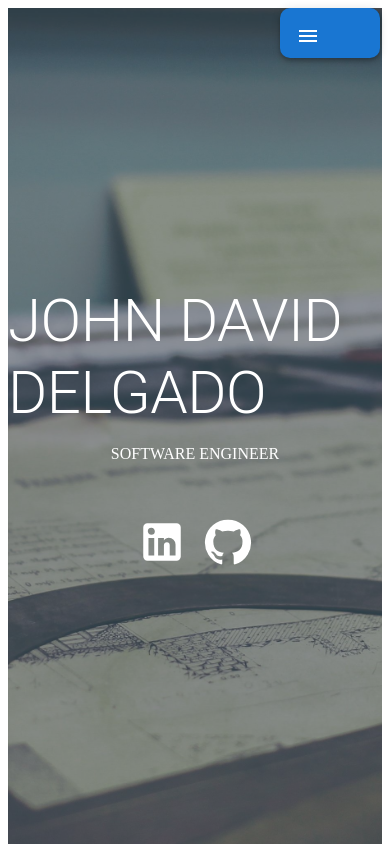
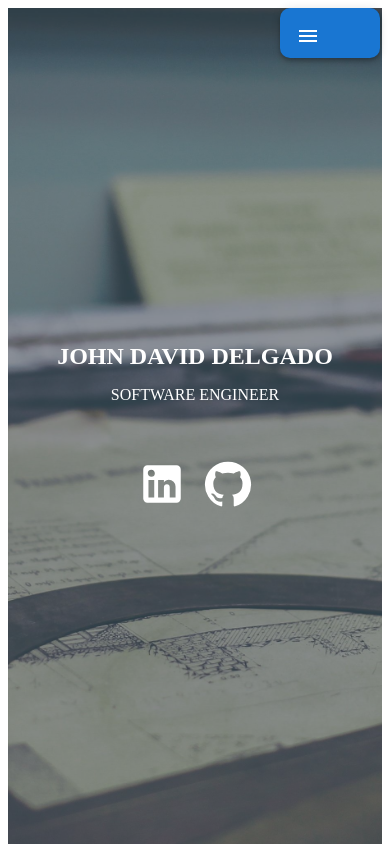
Before and after one commit to johndmini/portfolio_website, a React (Create React App) app: page / in a window 390 px wide. Shown: the top 844 px of the page. Built offline with nearby package versions, Linux system fonts and the light colour scheme.

Commit message:
mobile breakpoints update

```diff
--- a/src/pages/About.js
+++ b/src/pages/About.js
@@ -25,7 +25,14 @@ export default function About() {
           </Typography>
           <Typography variant="p">johndavid.p.delgado@gmail.com</Typography>
         </Box>
-        <Box sx={{ width: '50%', lineHeight: '30px' }}>
+        <Box sx={{
+          width: {
+            mobile: '100%',
+            tablet: '80%',
+            laptop: '60%',
+            desktop: '50%'
+          },
+          lineHeight: '30px' }}>
           <Typography variant="h5" color="white">
             About Me
           </Typography>
--- a/src/pages/Home.js
+++ b/src/pages/Home.js
@@ -1,9 +1,25 @@
 import React from 'react';
+import { theme } from '../components/styles';
+import {
+  Box,
+  Typography,
+  IconButton,
+  ThemeProvider,
+  createTheme,
+} from '@mui/material';
+import { LinkedIn, GitHub, ExpandCircleDownTwoTone } from '@mui/icons-material';
 
-import { theme } from '../components/styles';
+const fontSize = createTheme();
 
-import { Box, Typography, IconButton, ThemeProvider } from '@mui/material';
-import { LinkedIn, GitHub, ExpandCircleDownTwoTone } from '@mui/icons-material';
+fontSize.typography.h2 = {
+  fontSize: '3.5rem',
+  '@media (max-width: 768px)': {
+    fontSize: '1.5rem,',
+  },
+  [theme.breakpoints.down('tablet')]: {
+      fontSize: '1.5rem',
+  }
+};
 
 const iconButtonStyle = {
   color: 'white',
@@ -23,7 +39,11 @@ export default function Home() {
     <ThemeProvider theme={theme}>
       <div className="nav-container" id="home">
         <Box sx={boxStyle}>
-          <Typography variant="h2">JOHN DAVID DELGADO</Typography>
+          <ThemeProvider theme={fontSize}>
+            <Box>
+              <Typography variant="h2">JOHN DAVID DELGADO</Typography>
+            </Box>
+          </ThemeProvider>
           <Typography variant="p" lineHeight="1.9em" sx={typographyStyle}>
             SOFTWARE ENGINEER
           </Typography>
```
